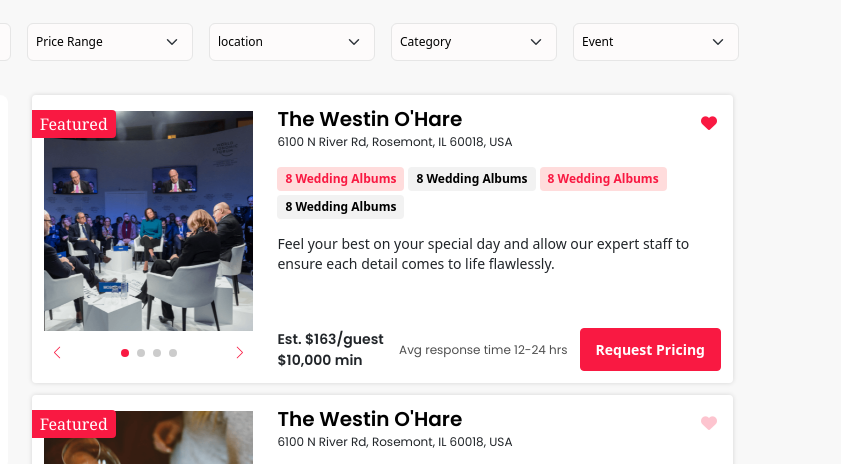
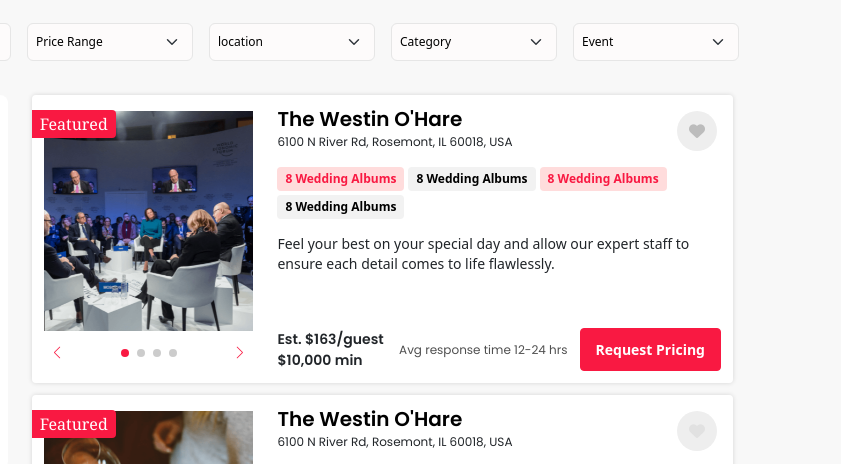
Before and after one commit to Awais-Rao/event-search-cards, a plain HTML site: page index.html in a window 1280 px wide. Shown: the part 177-641 px from the top of the page, 439-1280 px from the left. Drawn offline with nearby package versions, Linux system fonts and the light colour scheme.

Commit message:
Update style.css

```diff
--- a/style.css
+++ b/style.css
@@ -147,12 +147,28 @@
   padding: 0;
   border: none;
   z-index: 2;
+  background: #eeeeee;
+  height: 40px;
+  width: 40px;
+  border-radius: 500px;
+  transition: all 0.3s ease-in-out;
 }
 
 .card__like_btn i {
   font-size: 16px;
-  color: #f91942;
+  color: #bcbcbc;
+  transition: all 0.3s ease-in-out;
 }
+
+.card__like_btn.liked,
+.card__like_btn:hover{
+  background: #f91942;
+}
+.card__like_btn.liked i,
+.card__like_btn:hover i {
+  color: white;
+}
+
 
 .card__image_slider {
   position: relative;
```
